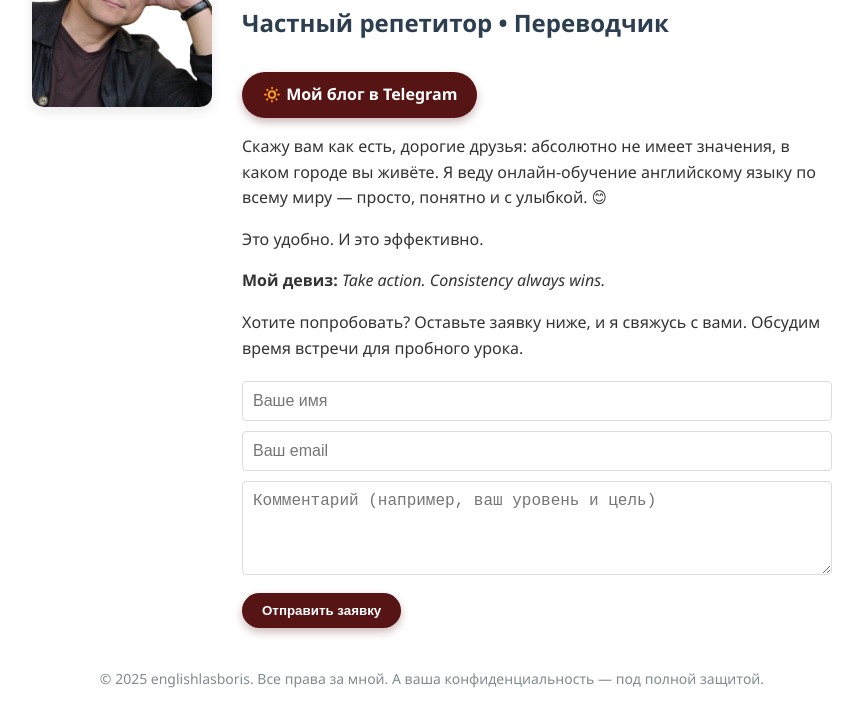
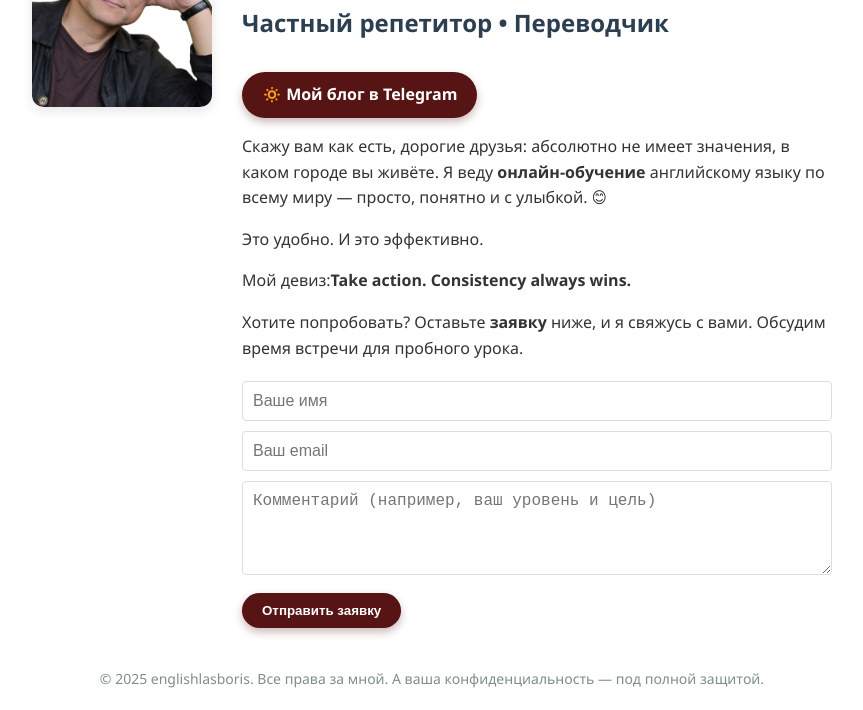
Before and after one commit to lasboris/lasboris.github.io, a plain HTML site: page index.html in a window 1280 px wide. Shown: the part 150-860 px from the top of the page, without its empty margins (208-1071 px from the left). Drawn offline with Linux system fonts and the light colour scheme.

Commit message:
Update index.html
Ещё чуть подретушировать

```diff
--- a/index.html
+++ b/index.html
@@ -149,13 +149,10 @@
         🔅 Мой блог в Telegram
       </a>
 
-      <p>
-        Скажу вам как есть, дорогие друзья: абсолютно не имеет значения, в каком городе вы живёте. Я веду онлайн-обучение английскому языку по всему миру — просто, понятно и с улыбкой. 😊</p>
+      <p>Скажу вам как есть, дорогие друзья: абсолютно не имеет значения, в каком городе вы живёте. Я веду <strong>онлайн-обучение</strong> английскому языку по всему миру — просто, понятно и с улыбкой. 😊</p>
       <p>Это удобно. И это эффективно.</p>
-      <p><strong>Мой девиз:</strong> <em>Take action. Consistency always wins.</em></p>
-      <p>
-        Хотите попробовать? Оставьте заявку ниже, и я свяжусь с вами. Обсудим время встречи для пробного урока.
-      </p>
+      <p>Мой девиз:<strong>Take action. Consistency always wins.</strong></p>
+      <p>Хотите попробовать? Оставьте <strong>заявку</strong> ниже, и я свяжусь с вами. Обсудим время встречи для пробного урока.</p>
 
       <!-- Форма через Formspree (ничего не меняем!) -->
       <form
```
